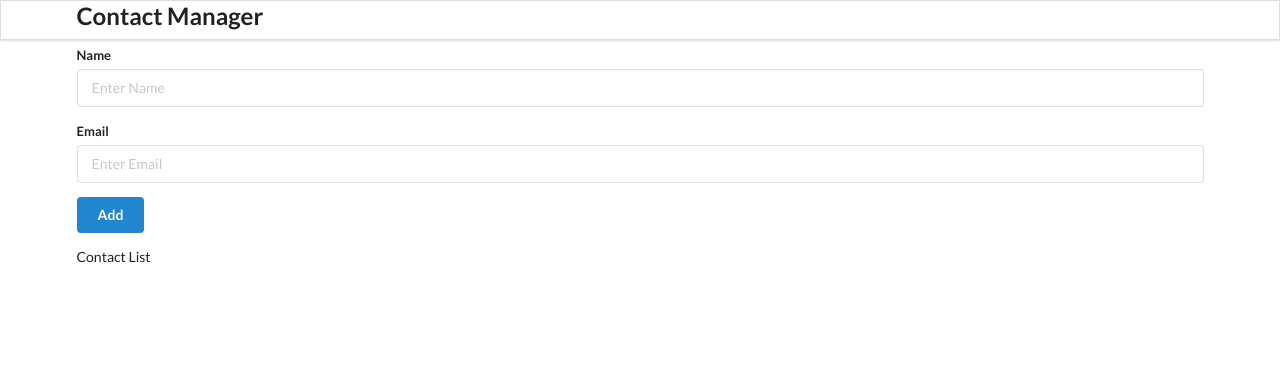
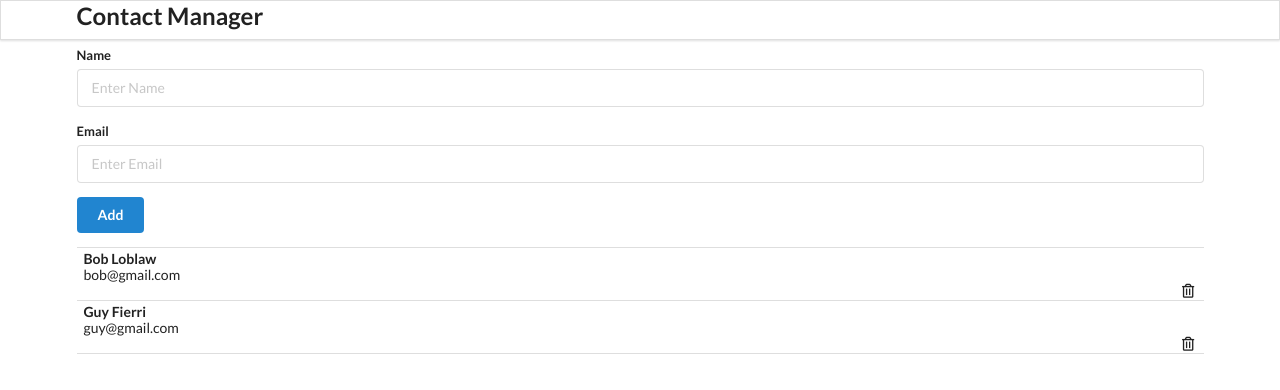
Before and after one commit to razarauf/ContactsApp, a React (Create React App) app: page / in a window 1280 px wide. Shown: the top 390 px of the page. Built offline with nearby package versions, Linux system fonts and the light colour scheme.

Commit message:
renders a hardcoded list passed from the App parent component into the ContactList component and displays it as a list

```diff
--- a/src/components/App.js
+++ b/src/components/App.js
@@ -7,11 +7,25 @@ import AddContact from "./AddContact";
 import ContactList from "./ContactList";
 
 function App() {
+
+  const contactsArray = [
+    {
+      id: 0,
+      name: "Bob Loblaw",
+      email: "bob@gmail.com"
+    },
+    {
+      id: 1,
+      name: "Guy Fierri",
+      email: "guy@gmail.com"
+    }
+  ];
+
   return (
     <div className='ui container'>
       <Header/>
       <AddContact/>
-      <ContactList/>
+      <ContactList contactsArray={contactsArray}/>
     </div>
   );
 }
--- a/src/components/ContactList.js
+++ b/src/components/ContactList.js
@@ -1,8 +1,23 @@
 import React from "react";
 
-const ContactList =  () => {
+const ContactList = (props) => {
+
+    console.log(props);
+
+    const renderedContactsList = props.contactsArray.map((contact) => {
+        return (
+            <div className="item">
+                <div className="content">
+                    <div className="header">{contact.name}</div>
+                    <div>{contact.email}</div>
+                    <i className="ui right floated trash alternate outline icon"></i>
+                </div>
+            </div>
+        );
+    });
+
     return (
-        <div className="ui celled list">Contact List</div>
+        <div className="ui celled list">{renderedContactsList}</div>
     )
 }
 
```
